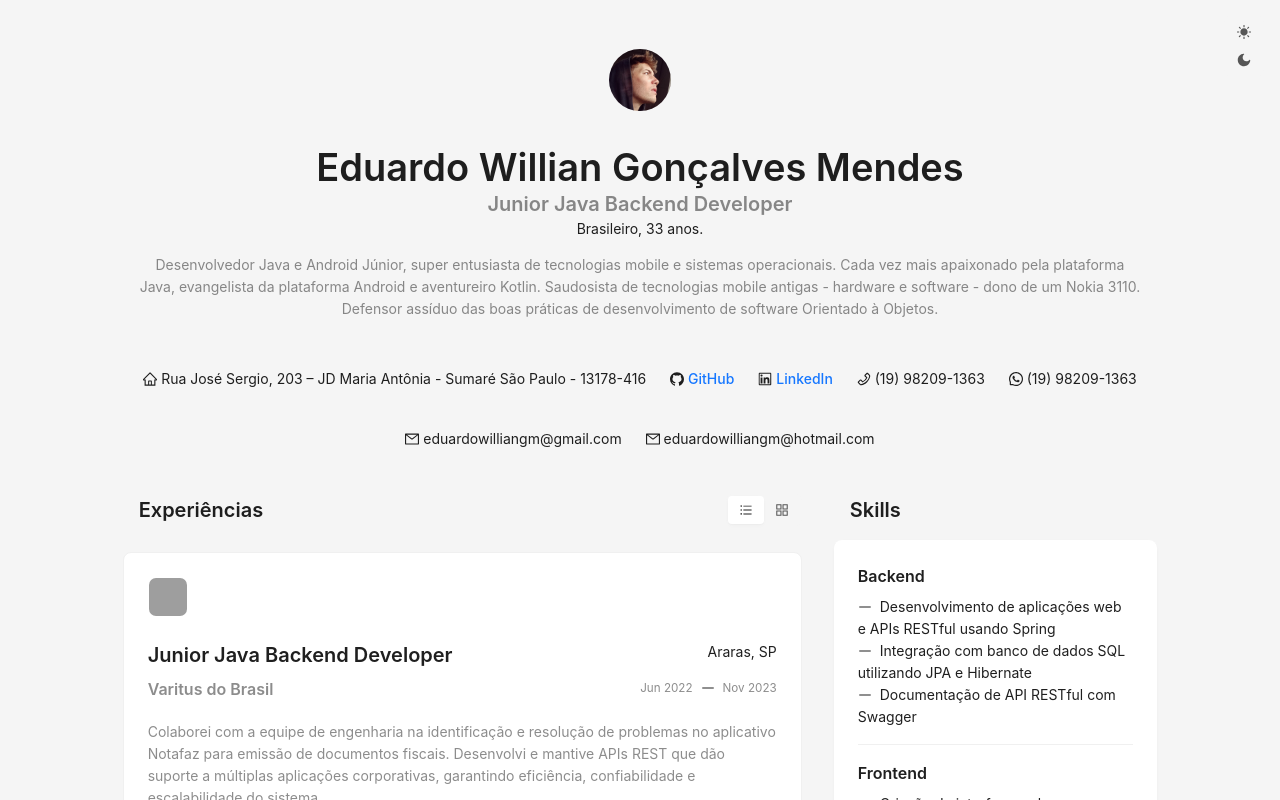
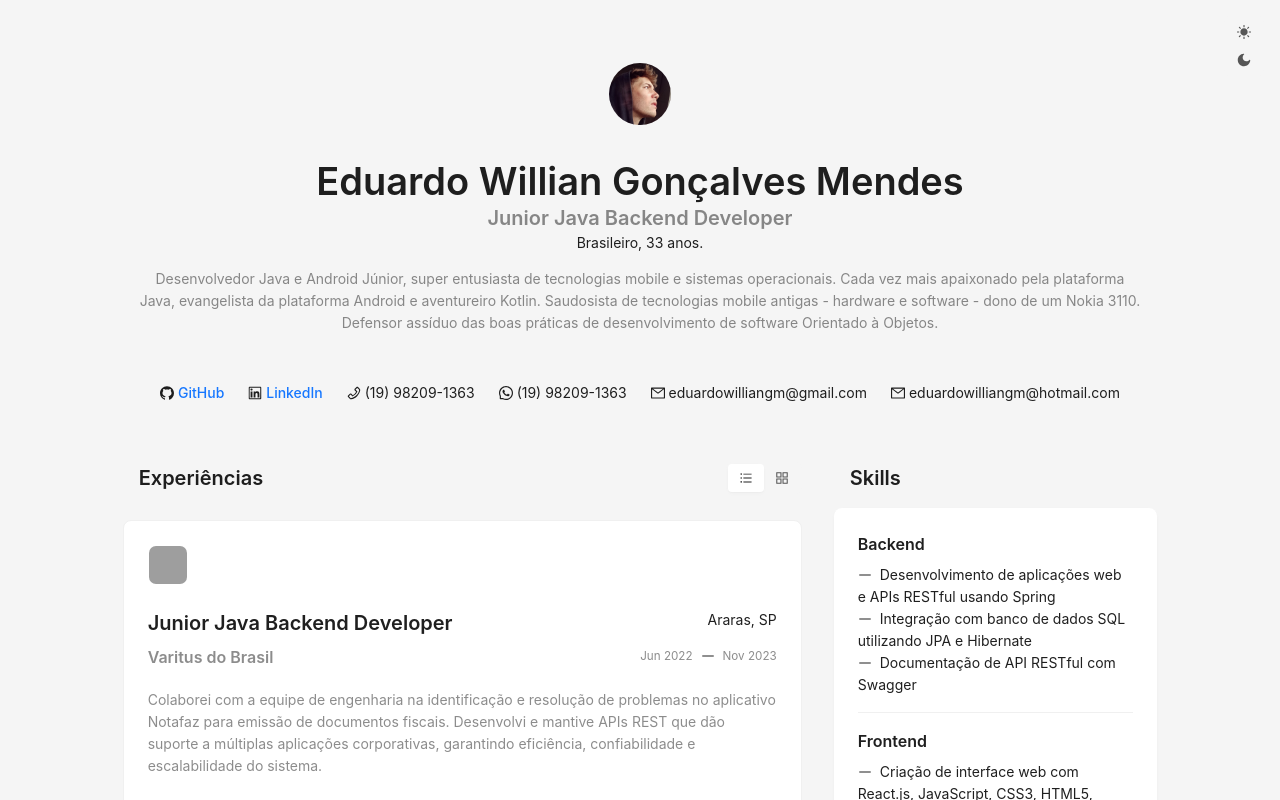
Before and after one commit to eduardowgmendes/personal-resume, a React (Vite) app: page / in a window 1280 px wide. Shown: the top 800 px of the page. Built offline with nearby package versions, Linux system fonts and the light colour scheme; grey boxes are pictures that could not be loaded.

Commit message:
removed address from personal info

```diff
--- a/src/components/Hero.jsx
+++ b/src/components/Hero.jsx
@@ -33,7 +33,6 @@ export default function Hero({ profilePicture, name, profileDetails, bio, contac
             </Flex>
 
             <Flex align="center" justify="center" gap={'large'} style={{ padding: '1rem', textAlign: 'center' }} wrap>
-                <Paragraph><HomeOutlined /> {contactDetails.address}</Paragraph>
                 <Paragraph><GithubOutlined /> <a href={contactDetails.github} target="_blank" rel="noopener noreferrer">GitHub</a></Paragraph>
                 <Paragraph><LinkedinOutlined /> <a href={contactDetails.linkedin} target="_blank" rel="noopener noreferrer">LinkedIn</a></Paragraph>
                 <Paragraph><PhoneOutlined /> {contactDetails.mobile}</Paragraph>
--- a/src/local/resume.json
+++ b/src/local/resume.json
@@ -7,7 +7,6 @@
     },
     "bio": "Desenvolvedor Java e Android Júnior, super entusiasta de tecnologias mobile e sistemas operacionais. Cada vez mais apaixonado pela plataforma Java, evangelista da plataforma Android e aventureiro Kotlin. Saudosista de tecnologias mobile antigas - hardware e software - dono de um Nokia 3110. Defensor assíduo das boas práticas de desenvolvimento de software Orientado à Objetos.",
     "contact": {
-        "address": "Rua José Sergio, 203 – JD Maria Antônia - Sumaré São Paulo - 13178-416",
         "github": "https://github.com/eduardowgmendes",
         "whatsapp": "(19) 98209-1363",
         "mobile": "(19) 98209-1363",
```
